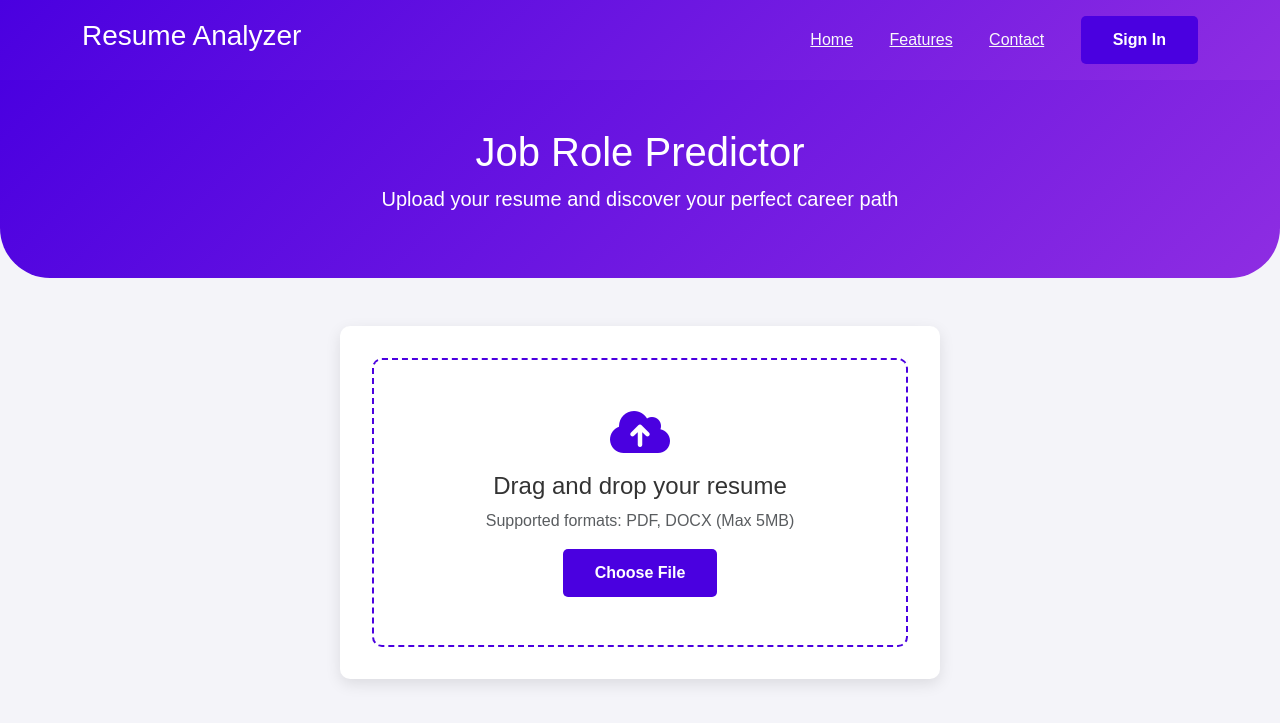
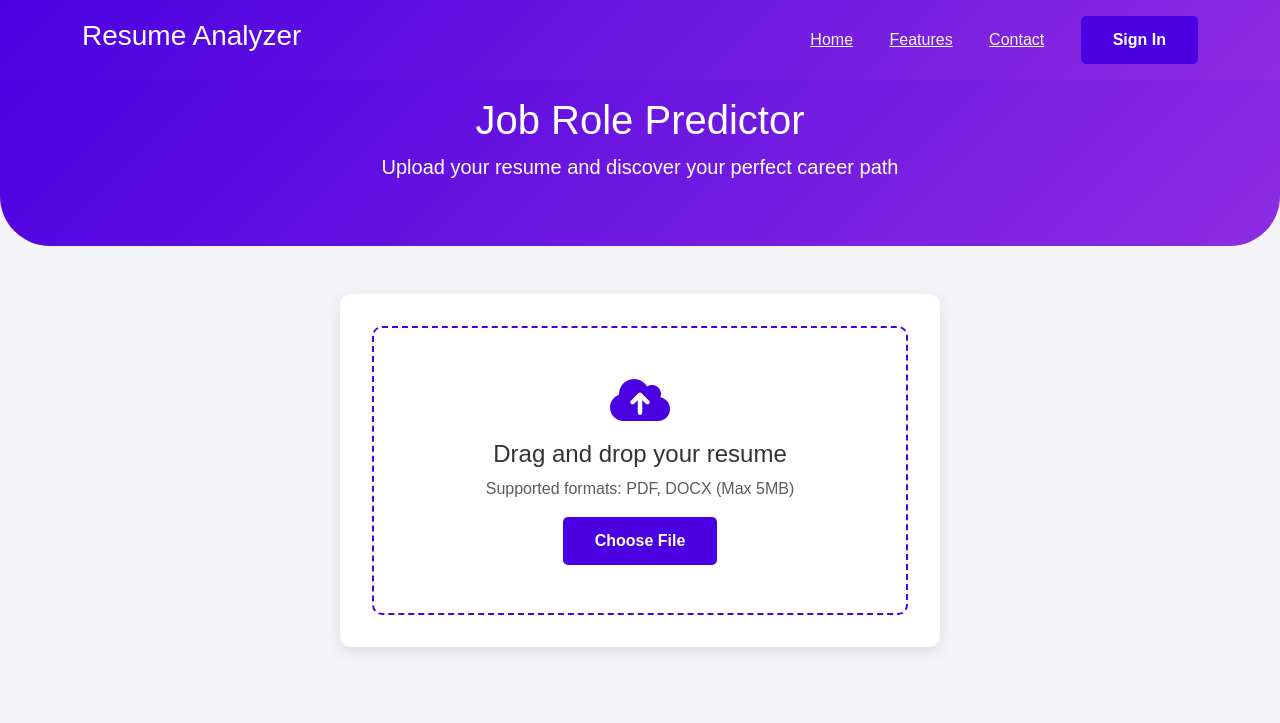
Before and after one commit to tarique2516/website-for-ml, a Flask app: page / in a window 1280 px wide. Shown: the top 723 px of the page. Run offline with Flask 3, Linux system fonts and the light colour scheme.

Commit message:
Added new HTML Code

```diff
--- a/templates/index.html
+++ b/templates/index.html
@@ -78,7 +78,7 @@
 </head>
 
 <body>
-    <nav class="navbar navbar-custom">
+    <nav class="navbar navbar-custom fixed-top">
         <div class="container d-flex justify-content-between">
             <h3>Resume Analyzer</h3>
             <div>
@@ -90,7 +90,7 @@
         </div>
     </nav>
 
-    <div class="header-section">
+    <div class="header-section mt-5">
         <h1>Job Role Predictor</h1>
         <p class="lead">Upload your resume and discover your perfect career path</p>
     </div>
```
